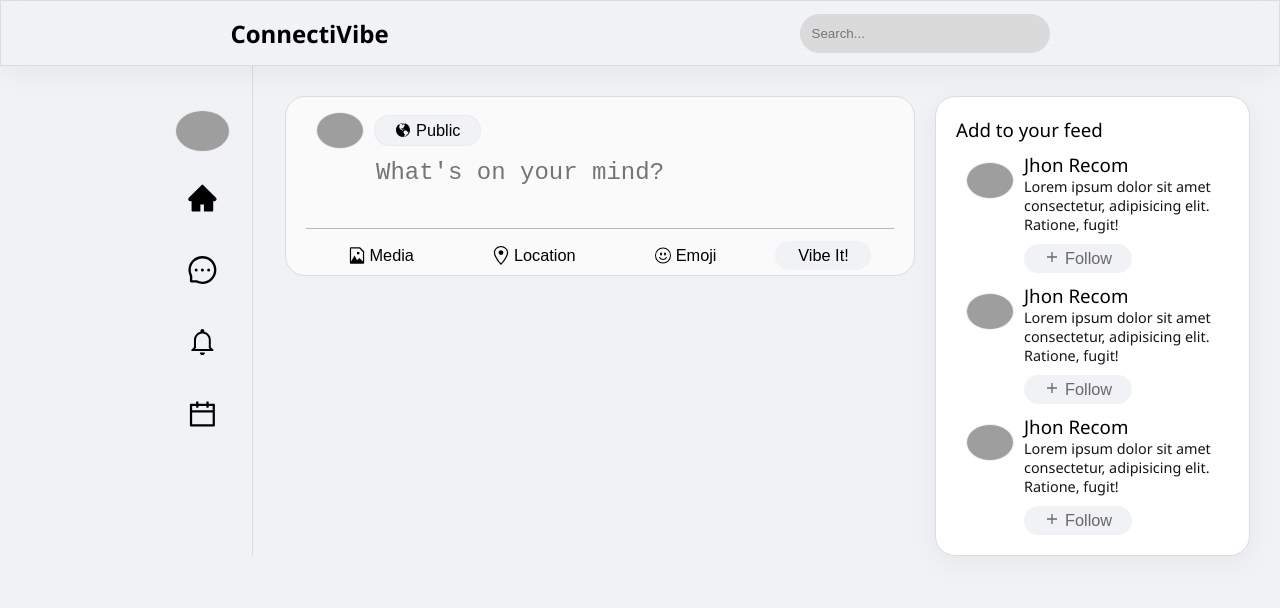
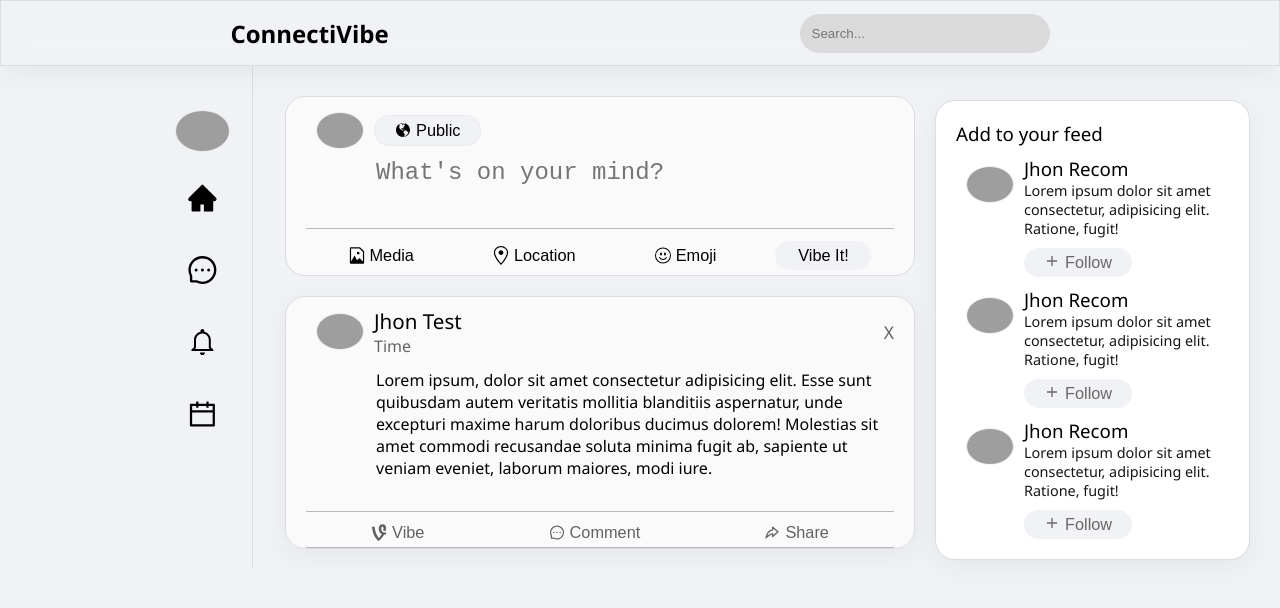
Before and after one commit to Kuroe27/ConnectiVibe, a React (Vite) app: page / in a window 1280 px wide. Shown: the top 608 px of the page. Built offline with nearby package versions, Linux system fonts and the light colour scheme; grey boxes are pictures that could not be loaded.

Commit message:
Adding the post components

```diff
--- a/src/pages/Main.jsx
+++ b/src/pages/Main.jsx
@@ -2,6 +2,7 @@ import React from "react";
 import Newpost from "../components/Newpost";
 import Menubar from "../components/Menubar";
 import Recommendation from "../components/Recommendation";
+import Post from "../components/Post";
 const Main = () => {
   return (
     <main className="main">
@@ -11,6 +12,7 @@ const Main = () => {
         </div>
         <div className="content">
           <Newpost />
+          <Post />
         </div>
         <div className="recommendation">
           <Recommendation />
```
